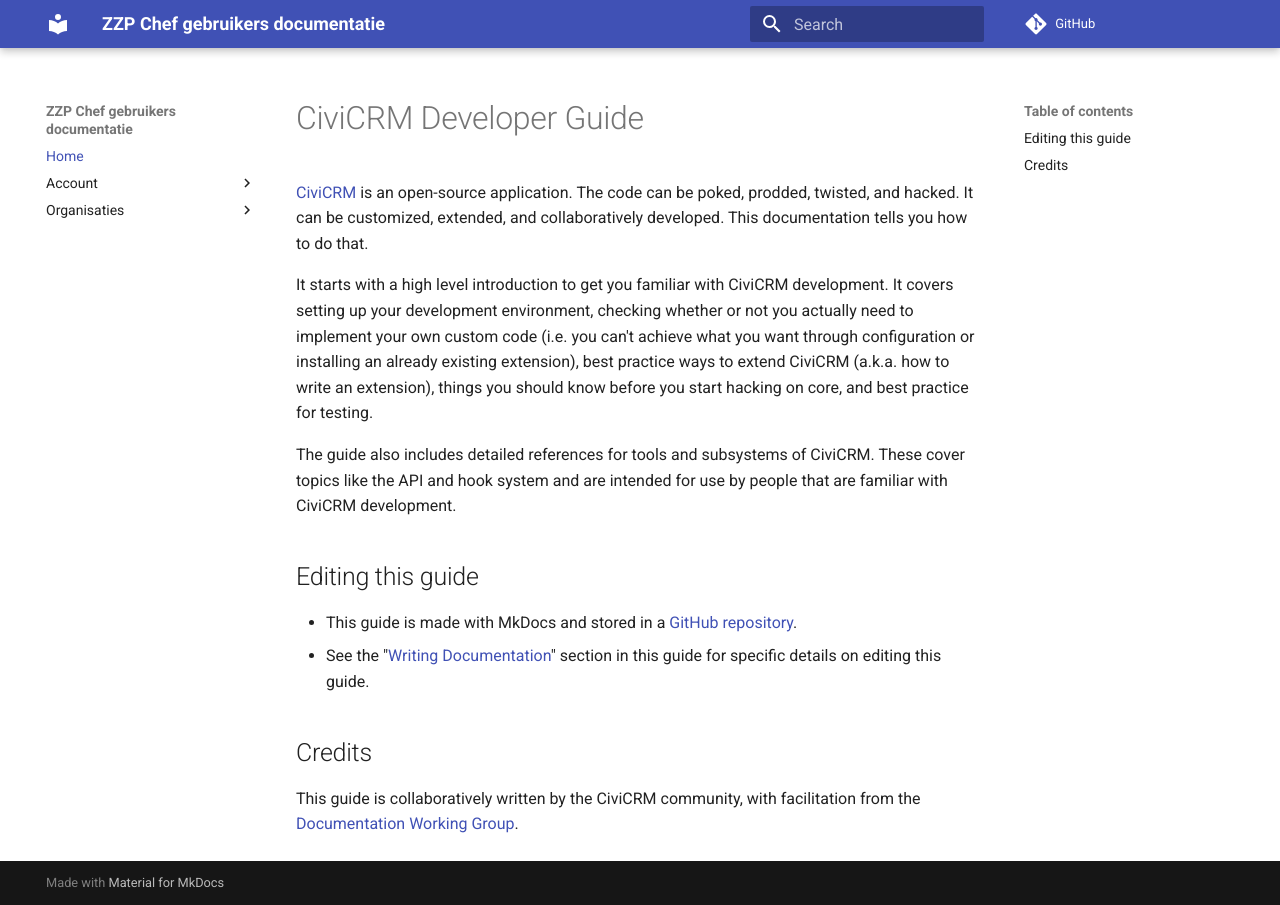
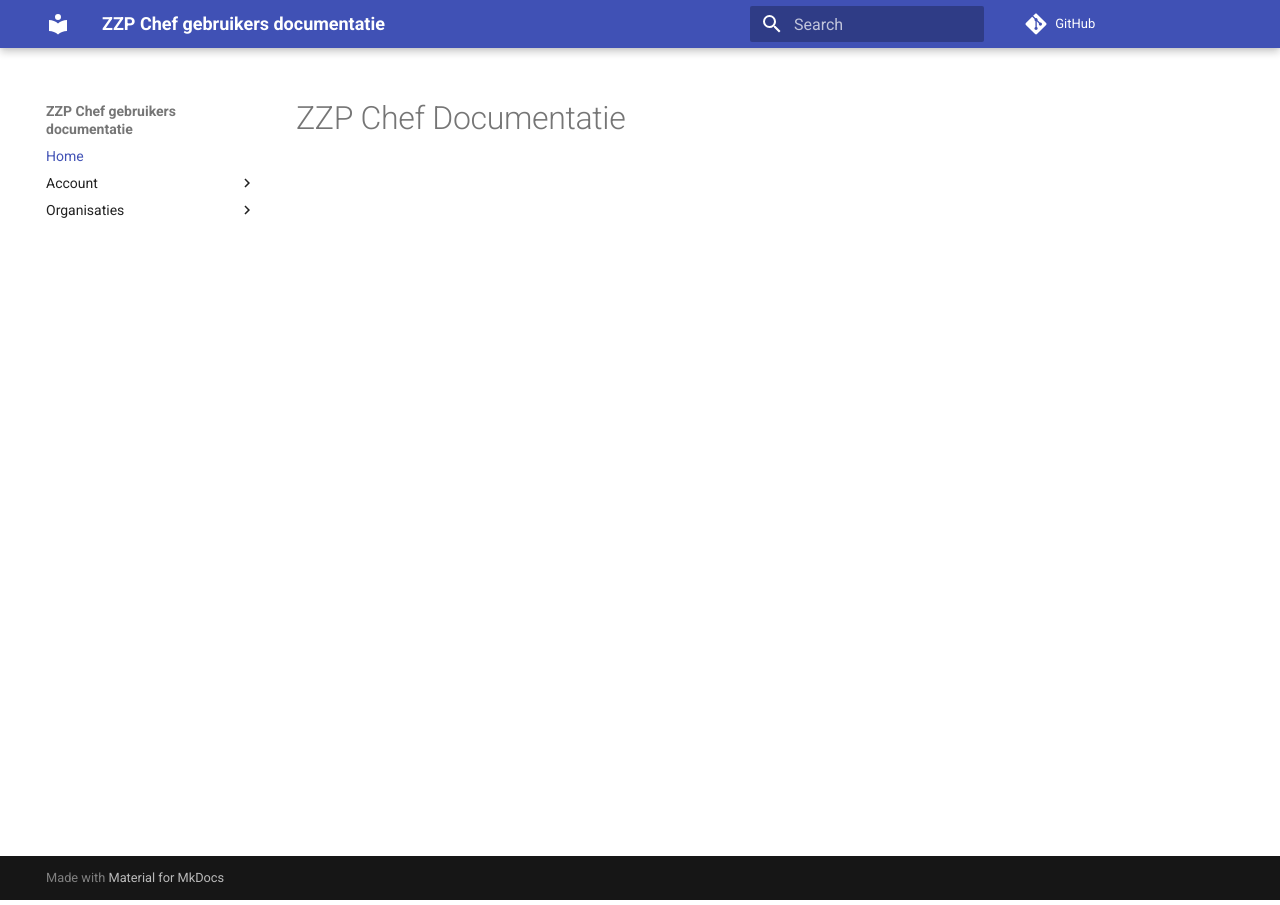
Before and after one commit to zzpchef/ZZP-Chef, an MkDocs documentation site: the page built from docs/index.md, in a window 1280 px wide. Built offline with MkDocs 1.6.1 and Material for MkDocs 9.7.7, drawn with Linux system fonts in a browser that asks for light colours; comment, search, counter and statistics services are not loaded; old or Windows-style settings are respelled for this version of MkDocs.

Commit message:
Update index.md

```diff
--- a/docs/index.md
+++ b/docs/index.md
@@ -1,16 +1 @@
-# CiviCRM Developer Guide
-
-[CiviCRM](https://civicrm.org) is an open-source application. The code can be poked, prodded, twisted, and hacked. It can be customized, extended, and collaboratively developed. This documentation tells you how to do that.
-
-It starts with a high level introduction to get you familiar with CiviCRM development. It covers setting up your development environment, checking whether or not you actually need to implement your own custom code (i.e. you can't achieve what you want through configuration or installing an already existing extension), best practice ways to extend CiviCRM (a.k.a. how to write an extension), things you should know before you start hacking on core, and best practice for testing.
-
-The guide also includes detailed references for tools and subsystems of CiviCRM. These cover topics like the API and hook system and are intended for use by people that are familiar with CiviCRM development.
-
-## Editing this guide
-
-* This guide is made with MkDocs and stored in a [GitHub repository](https://github.com/civicrm/civicrm-dev-docs).
-* See the "[Writing Documentation](/documentation/index.md)" section in this guide for specific details on editing this guide.
-
-## Credits
-
-This guide is collaboratively written by the CiviCRM community, with facilitation from the [Documentation Working Group](https://civicrm.org/working-groups/documentation).
+# ZZP Chef Documentatie
```
